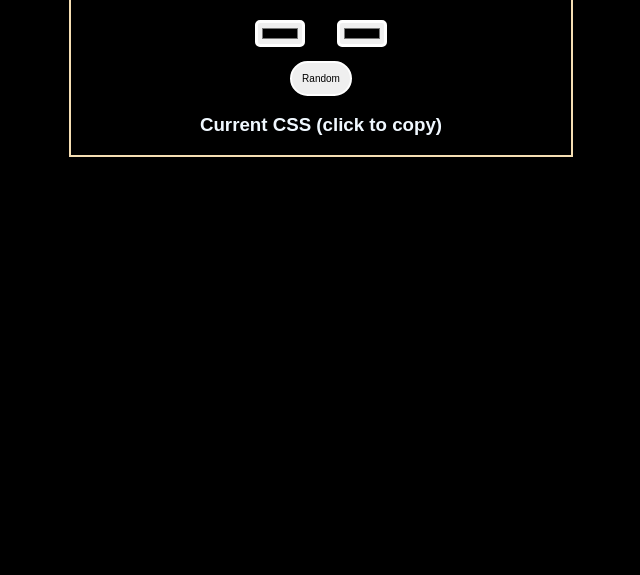
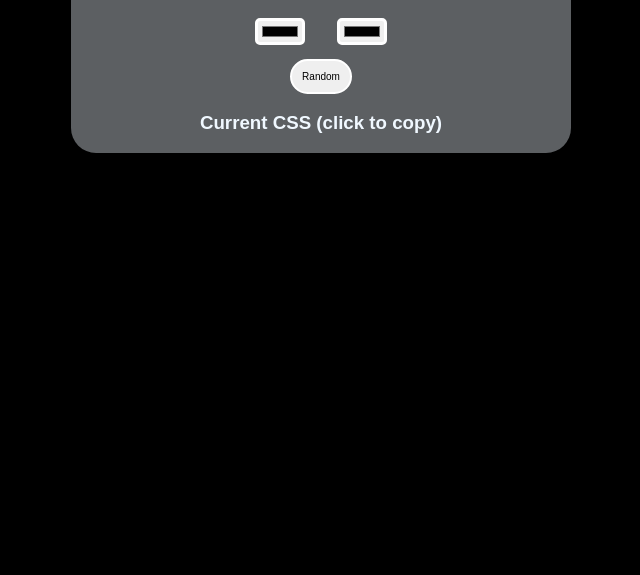
Before and after one commit to heyxdelaram/gradient-background-generator, a plain HTML site: page index.html in a window 1280 px wide. Shown: the part 225-800 px from the top of the page, without its empty margins (319-959 px from the left). Drawn offline with Linux system fonts and the light colour scheme.

Commit message:
css added

```diff
--- a/style.css
+++ b/style.css
@@ -11,14 +11,16 @@ body{
     justify-content: center;
 }
 div{
-    border: 2px solid wheat;
+    background-color: rgba(240, 248, 255, 0.384);
     width: 500px;
+    border-radius: 25px;
+    /* border: 1px solid white; */
+
 }
 input{
     margin: 1em;
     border: 3px solid white;
     border-radius: 5px;
-
 }
 
 button{
```
